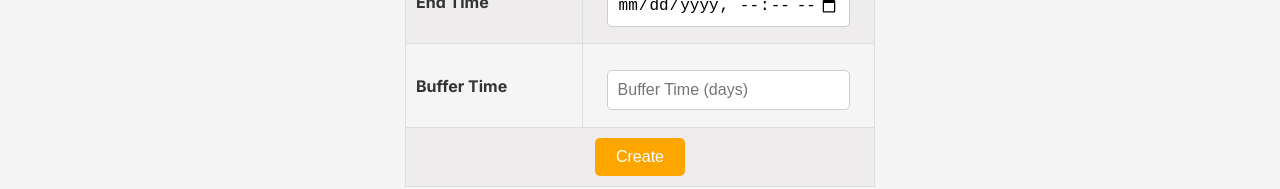
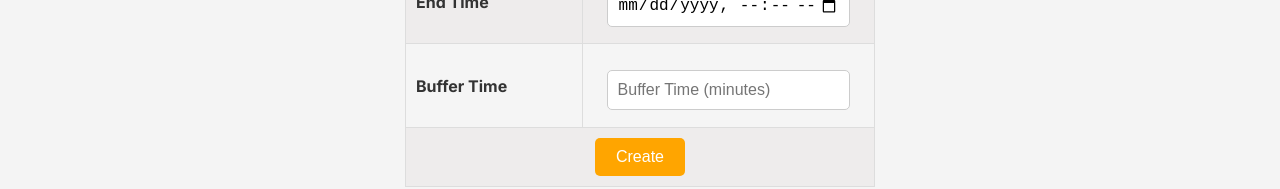
Before and after one commit to shivamkumar8009/tenderManagementSystem, a React (Create React App) app: page /admin in a window 1280 px wide. Shown: the part 463-652 px from the top of the page. Built offline with nearby package versions, Linux system fonts and the light colour scheme; no server answers; the HTML template or start-up script is replaced by a standard one.

Commit message:
css corrected as per vercel

```diff
--- a/src/components/TenderForm.js
+++ b/src/components/TenderForm.js
@@ -33,30 +33,25 @@ const TenderForm = () => {
     let valid = true;
     let newErrors = {};
 
-
     if (!tender.name.trim()) {
       newErrors.name = "Tender Name is required";
       valid = false;
     }
-
 
     if (!tender.description.trim()) {
       newErrors.description = "Tender Description is required";
       valid = false;
     }
 
-
     if (!tender.starttime) {
       newErrors.starttime = "Start Date is required";
       valid = false;
     }
 
-
     if (!tender.endtime) {
       newErrors.endtime = "End Date is required";
       valid = false;
     }
-
 
     if (tender.bufferTime && isNaN(tender.bufferTime)) {
       newErrors.bufferTime = "Buffer Time must be a number";
@@ -157,7 +152,7 @@ const TenderForm = () => {
               <input
                 type="text"
                 name="bufferTime"
-                placeholder="Buffer Time (days)"
+                placeholder="Buffer Time (minutes)"
                 value={tender.bufferTime}
                 onChange={handleChange}
                 className="tenderInput"
```
